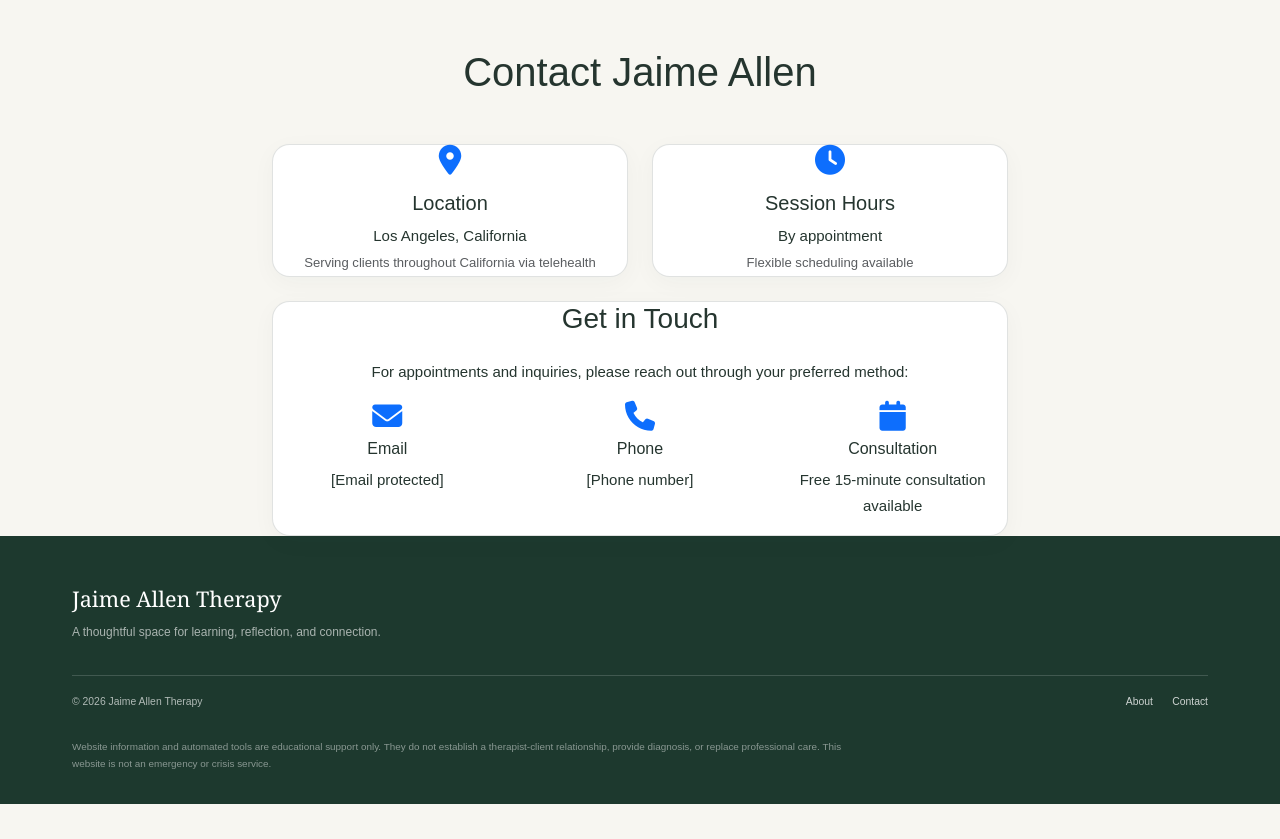
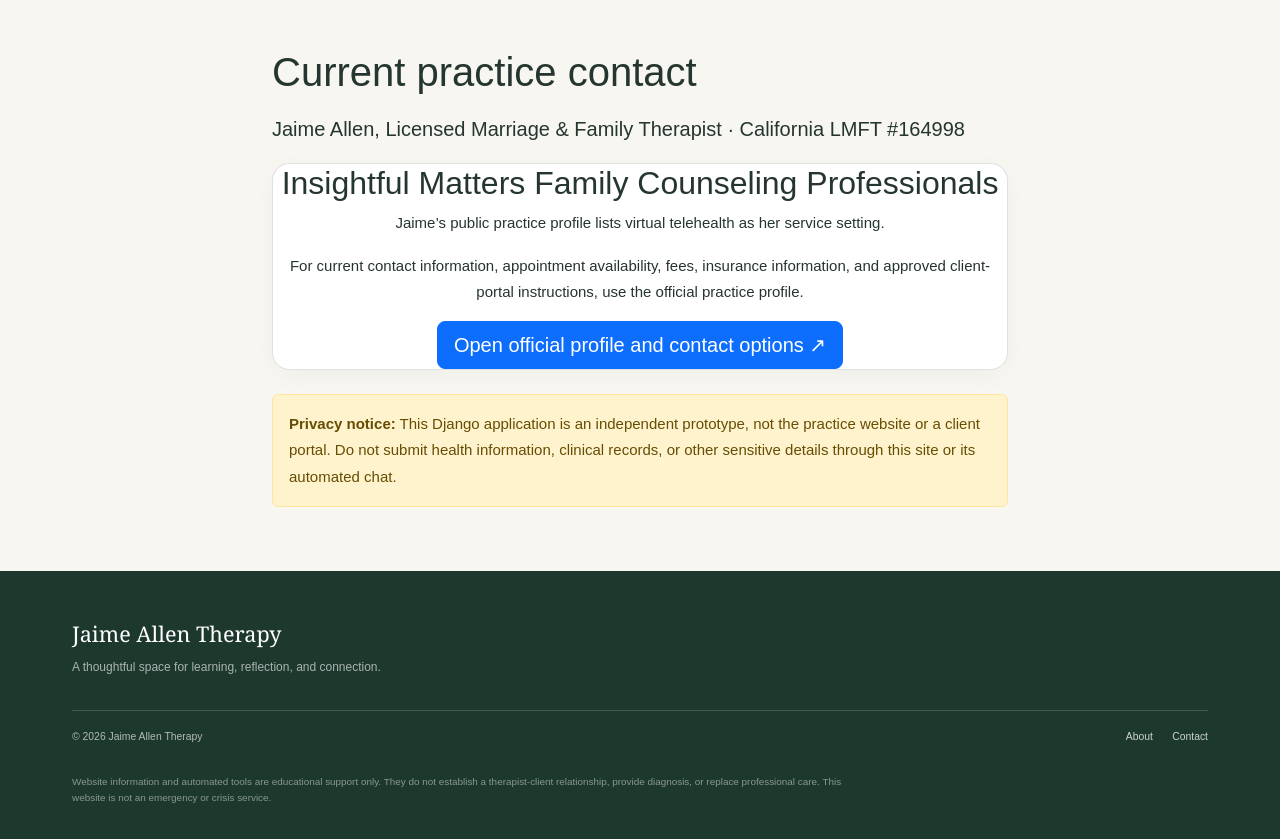
Before and after one commit to SchillingEnterprises/Jaime-Allen, a Django app: page /contact/ in a window 1280 px wide. Shown: the part 85-924 px from the top of the page. Before the commit the page ends 889 px from the top, so only its background shows below. Run offline with Django 5.2, Linux system fonts and the light colour scheme.

Commit message:
Route contact requests to official practice profile

```diff
--- a/therapy_site/templates/contact.html
+++ b/therapy_site/templates/contact.html
@@ -1,71 +1,25 @@
 {% extends 'base.html' %}
 
-{% block title %}Contact - Jaime Allen Therapy{% endblock %}
+{% block title %}Current Practice Contact | Jaime Allen, LMFT{% endblock %}
+{% block meta_description %}Find the official Insightful Matters profile for Jaime Allen, LMFT, and use the practice’s current contact and appointment instructions.{% endblock %}
 
 {% block content %}
-<div class="container mt-5">
-    <div class="row">
-        <div class="col-lg-8 mx-auto">
-            <h1 class="text-center mb-5">Contact Jaime Allen</h1>
-
-            <div class="row">
-                <div class="col-md-6 mb-4">
-                    <div class="ai-optimized-card h-100">
-                        <div class="card-body text-center">
-                            <i class="fas fa-map-marker-alt fa-2x text-primary mb-3"></i>
-                            <h5>Location</h5>
-                            <p class="mb-0">Los Angeles, California</p>
-                            <small class="text-muted">Serving clients throughout California via telehealth</small>
-                        </div>
-                    </div>
-                </div>
-
-                <div class="col-md-6 mb-4">
-                    <div class="ai-optimized-card h-100">
-                        <div class="card-body text-center">
-                            <i class="fas fa-clock fa-2x text-primary mb-3"></i>
-                            <h5>Session Hours</h5>
-                            <p class="mb-0">By appointment</p>
-                            <small class="text-muted">Flexible scheduling available</small>
-                        </div>
-                    </div>
+<div class="container mt-5 mb-5">
+    <div class="row justify-content-center">
+        <div class="col-lg-8">
+            <h1 class="mb-3">Current practice contact</h1>
+            <p class="lead">Jaime Allen, Licensed Marriage &amp; Family Therapist · California LMFT #164998</p>
+            <div class="ai-optimized-card">
+                <div class="card-body text-center">
+                    <h2>Insightful Matters Family Counseling Professionals</h2>
+                    <p>Jaime’s public practice profile lists virtual telehealth as her service setting.</p>
+                    <p>For current contact information, appointment availability, fees, insurance information, and approved client-portal instructions, use the official practice profile.</p>
+                    <a class="btn btn-primary btn-lg" href="https://www.insightfulmatters.com/jaime-allen" target="_blank" rel="noopener noreferrer">Open official profile and contact options ↗</a>
                 </div>
             </div>
-
-            <div class="ai-optimized-card">
-                <div class="card-body">
-                    <h3 class="text-center mb-4">Get in Touch</h3>
-                    <p class="text-center">For appointments and inquiries, please reach out through your preferred method:</p>
-
-                    <div class="row text-center">
-                        <div class="col-md-4 mb-3">
-                            <i class="fas fa-envelope fa-2x text-primary mb-2"></i>
-                            <h6>Email</h6>
-                            <p class="mb-0">[Email protected]</p>
-                        </div>
-                        <div class="col-md-4 mb-3">
-                            <i class="fas fa-phone fa-2x text-primary mb-2"></i>
-                            <h6>Phone</h6>
-                            <p class="mb-0">[Phone number]</p>
-                        </div>
-                        <div class="col-md-4 mb-3">
-                            <i class="fas fa-calendar fa-2x text-primary mb-2"></i>
-                            <h6>Consultation</h6>
-                            <p class="mb-0">Free 15-minute consultation available</p>
-                        </div>
-                    </div>
-                </div>
+            <div class="alert alert-warning mt-4" role="note">
+                <strong>Privacy notice:</strong> This Django application is an independent prototype, not the practice website or a client portal. Do not submit health information, clinical records, or other sensitive details through this site or its automated chat.
             </div>
-
-            {% if ai_enabled %}
-            <div class="ai-suggestion mt-4 text-center">
-                <h4>Need Immediate Support?</h4>
-                <p class="mb-0">Our AI assistant is available 24/7 to provide guidance and support between sessions.</p>
-                <button class="btn btn-outline-light mt-2" onclick="document.getElementById('ai-chat-toggle').click()">
-                    Chat with AI Assistant
-                </button>
-            </div>
-            {% endif %}
         </div>
     </div>
 </div>
```
